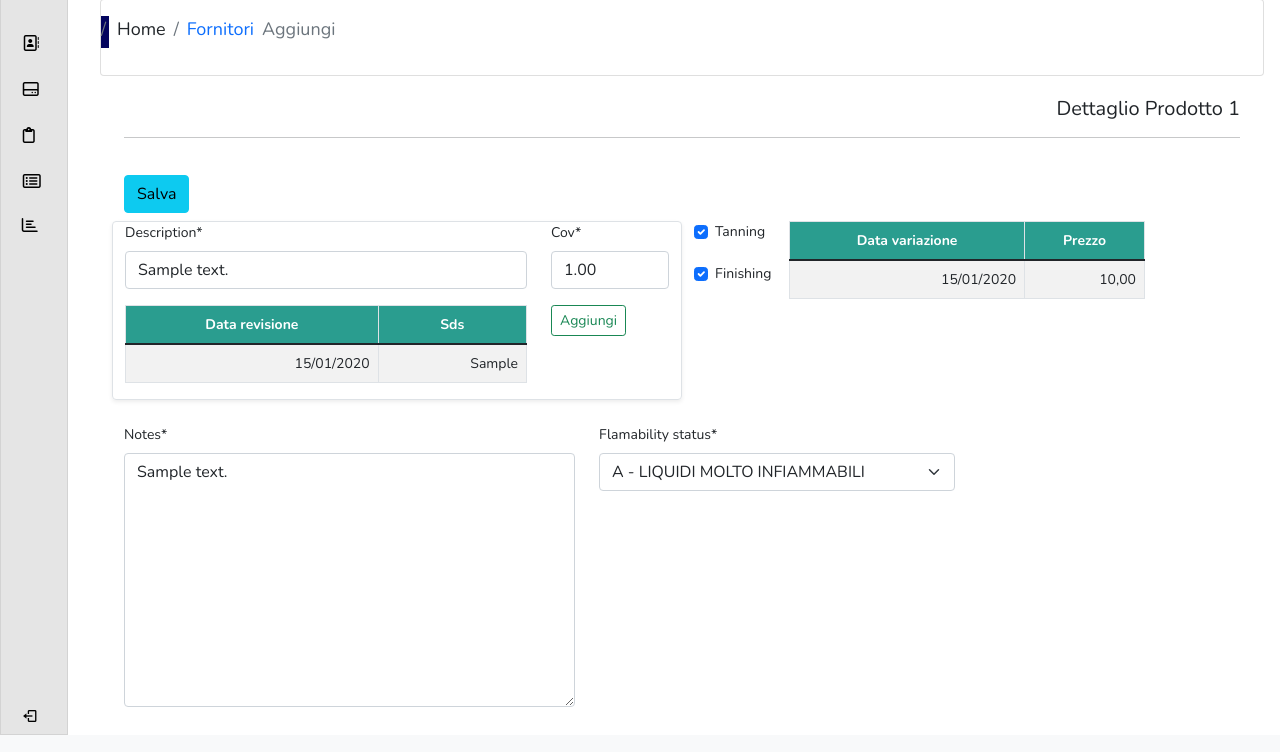
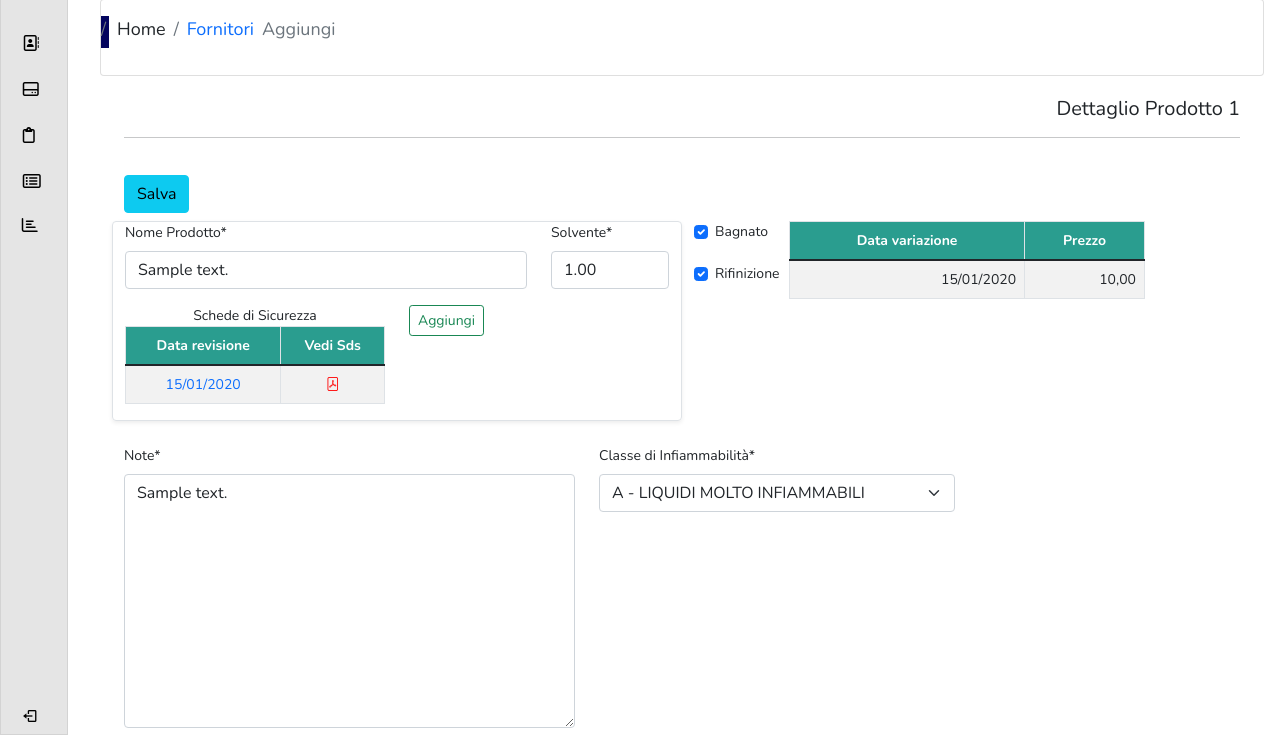
Before and after one commit to r4gtl/e_factoryDjango, a Django app: page /chemicals/single-product/1/ in a window 1280 px wide. Shown: the part 65-817 px from the top of the page. Run offline with Django 4.2, Linux system fonts and the light colour scheme; tables that the repository leaves empty hold one stand-in row (values such as "Sample post"); some libraries are stand-ins or nearby versions.

Commit message:
SDS with upload

```diff
--- a/chemicals/forms.py
+++ b/chemicals/forms.py
@@ -19,6 +19,15 @@ class ChemicalModelForm(forms.ModelForm):
             'flamability_status': forms.ChoiceField(),
             'id_supplier': forms.HiddenInput()
         }
+        labels = {
+                'description': 'Nome Prodotto',
+                'cov': 'Solvente',
+                'tanning': 'Bagnato',
+                'finishing': 'Rifinizione',
+                'notes': 'Note',
+                'flamability_status': 'Classe di Infiammabilità',
+
+        }
 
 class SdsModelForm(forms.ModelForm):
     class Meta:
--- a/chemicals/models.py
+++ b/chemicals/models.py
@@ -137,7 +137,7 @@ class RegReach(models.Model):
 
 class Sds(models.Model):
     id_sds = models.AutoField(primary_key=True)
-    id_chemical=models.ForeignKey(Chemicals, null=False, on_delete = models.CASCADE)
+    id_chemical=models.ForeignKey(Chemicals, blank=False, null=False, on_delete = models.CASCADE)
     sds = models.FileField(upload_to='sds')
     rev_date = models.DateField(blank=True, null=True)
     conformityReach = models.BooleanField(default=True)
--- a/chemicals/templates/chemicals/safety_data_sheet.html
+++ b/chemicals/templates/chemicals/safety_data_sheet.html
@@ -12,8 +12,9 @@
     <hr>
     <br>
 
+
     <div class="form-group">
-        <form class="" method="POST" novalidate>
+        <form class="" method="POST" novalidate enctype="multipart/form-data">
             {% csrf_token %}
             <input type="hidden" id="previous_page" name="previous_page"
             value="/previous/page/url">
@@ -28,7 +29,7 @@
                         <div class="row">
                           <div class="col-md-5">
                             {{ form.sds|as_crispy_field }}
-                            {{ form.id_schemical.as_hidden }}
+                            {{ form.id_chemical.as_hidden }}
                           </div>
                           <div class="col-md-3">
                             {{ form.rev_date|as_crispy_field }}
--- a/chemicals/templates/chemicals/single_product.html
+++ b/chemicals/templates/chemicals/single_product.html
@@ -55,20 +55,27 @@
                         </div>
                       </div>
                       <div class="row">
-                        <div class="col-md-9">
+                        <div class="col-md-6">
+
                         <table class="table table-bordered table-striped">
+
                           <thead>
+
+
+                              <p class="text-center mb-0">Schede di Sicurezza</p>
+
+
                             <tr>
                               <th class="text-center">Data revisione</th>
-                              <th class="text-center">Sds</th>
+                              <th class="text-center">Vedi Sds</th>
                             </tr>
                           </thead>
                           <tbody>
                             {% for sds in sds %}
                             <tr>
 
-                              <td class="text-end">{{ sds.rev_date|date:'d/m/Y' }}</td>
-                              <td class="text-end">{{ sds.sds }}</td>
+                              <td class="text-center"><a href="{% url 'chemicals:update-sds' id=chemical.pk pk=sds.pk %}">{{ sds.rev_date|date:'d/m/Y' }}</a></td>
+                              <td class="text-center"><a href="{{ sds.sds.url }}" target="_blank"><i class="bi bi-file-pdf" style="color: red;"></i></a></td>
                             </tr>
                             {% endfor %}
                           </tbody>
--- a/chemicals/urls.py
+++ b/chemicals/urls.py
@@ -10,4 +10,5 @@ urlpatterns = [
     path('single-product/<int:pk>/create-product/', views.new_product, name="create-product"),
     path('elimina-prodotto/<int:pk>/', views.delete_product, name="cancella_prodotto"),
     path('single-product/<int:pk>/new-sds/', views.new_sds, name="new-sds"),
+    path('single-product/<int:id>/update-sds/<int:pk>/', views.UpdateSds.as_view(), name="update-sds"),
 ]
--- a/chemicals/views.py
+++ b/chemicals/views.py
@@ -14,7 +14,7 @@ from master_data.mixins import StaffMixin
 # Create your views here.
 
 def home(request):
-    suppliers_list = Suppliers.objects.filter(category=1)
+    suppliers_list = Suppliers.objects.filter(category=3)
     suppliers_filter = SupplierFilter(request.GET, queryset=suppliers_list)
     return render(request, 'chemicals/suppliers_list.html', {'filter': suppliers_filter})
 
@@ -97,7 +97,7 @@ def delete_product(request, pk):
 def new_sds(request,pk):
     '''ATTENZIONE!!! LE VOCI DEVONO ESSERE COLLEGATE ALL'ID SCHEDA!!!'''
     chemical = get_object_or_404(Chemicals, pk=pk)
-    print("Chemical: " + str(chemical))
+    print("Chemical: " + str(chemical.pk))
     substances = ChemicalsSubstances.objects.filter(id_chemical=pk)
     precautionary_statements=ChemicalsPrecautionaryStatement.objects.filter(id_chemical=pk)
     hazard_statements=ChemicalHazardStatements.objects.filter(id_chemical=pk)
@@ -106,7 +106,7 @@ def new_sds(request,pk):
 
     form = SdsModelForm(instance=chemical)
     if request.method == "POST":
-        form = SdsModelForm(request.POST)
+        form = SdsModelForm(request.POST, request.FILES)
         if form.is_valid():
             form.save(commit=False)
             form.instance.id_chemical = chemical
@@ -118,6 +118,7 @@ def new_sds(request,pk):
             return HttpResponseRedirect(url_chemical)
         else:
             print("Eco")
+            print(form.errors)
             return HttpResponseBadRequest()
 
     context={
@@ -129,3 +130,14 @@ def new_sds(request,pk):
         'danger_symbols': danger_symbols
         }
     return render(request, "chemicals/safety_data_sheet.html", context)
+
+
+class UpdateSds(UpdateView):
+    model = Sds
+    form_class = SdsModelForm
+    template_name = "chemicals/safety_data_sheet.html"
+
+    def form_valid(self, form):
+        self.success_url = self.request.POST.get('previous_page')
+
+        return super().form_valid(form)
--- a/e_factory/urls.py
+++ b/e_factory/urls.py
@@ -15,6 +15,8 @@ Including another URLconf
 """
 from django.contrib import admin
 from django.urls import path, include
+from django.conf import settings
+from django.conf.urls.static import static
 
 
 urlpatterns = [
@@ -26,3 +28,7 @@ urlpatterns = [
     path('chemicals/', include('chemicals.urls')),
 
 ]
+
+if settings.DEBUG:
+    urlpatterns += static(settings.MEDIA_URL,
+                          document_root=settings.MEDIA_ROOT)
```
Also changed, not shown: e_factory/settings.py (+8 -1 lines), chemicals/migrations/0014_alter_sds_sds.py (added).
